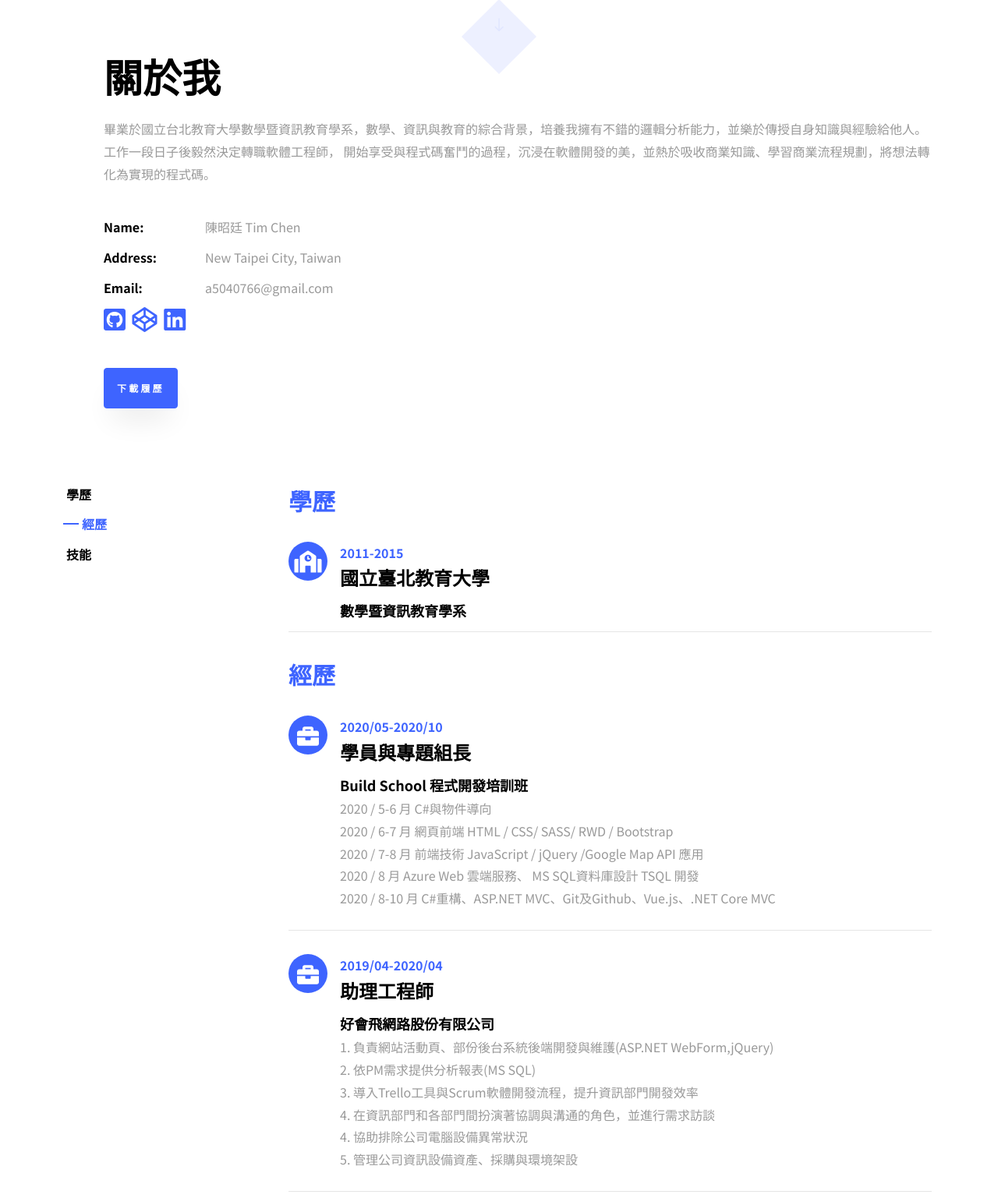
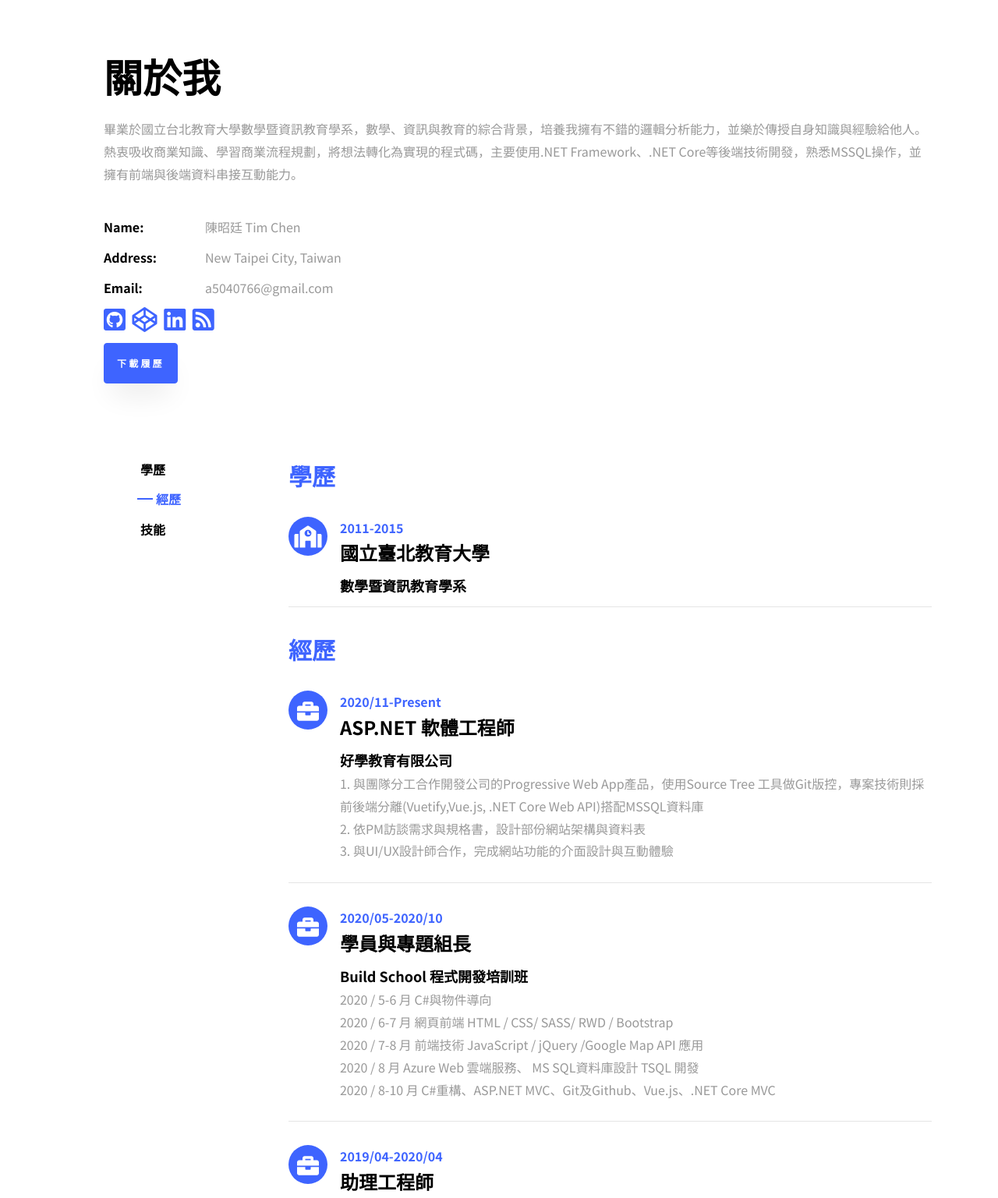
Before and after one commit to TimChen0409/Resume, a plain HTML site: page index.html in a window 1280 px wide. Shown: the part 538-2075 px from the top of the page at 78% size. Drawn offline with nearby package versions, Linux system fonts and the light colour scheme.

Commit message:
update 20210204
update 20210204

```diff
--- a/index.html
+++ b/index.html
@@ -57,44 +57,44 @@
 			</div>
 		</div>
 		</div>
-		<div class="mouse">
+		<!-- <div class="mouse">
 			<a href="#" class="mouse-icon">
 				<div class="mouse-wheel"><span class="ion-ios-arrow-round-down"></span></div>
 			</a>
-		</div>
+		</div> -->
 	</section>
 
 	<section class="ftco-about img ftco-section ftco-no-pt ftco-no-pb" id="about-section">
 		<div class="container">
 			<div class="row d-flex no-gutters">
 				<div class="col-md-12 col-lg-12 pl-md-5 py-5">
-					<div class="row justify-content-start pb-3">
+					<div class="row justify-content-start">
 						<div class="col-md-12 heading-section ftco-animate">
 							<h1 class="big">關於我</h1>
 							<h2 class="mb-3">關於我</h2>
-							<p>畢業於國立台北教育大學數學暨資訊教育學系，數學、資訊與教育的綜合背景，培養我擁有不錯的邏輯分析能力，並樂於傳授自身知識與經驗給他人。工作一段日子後毅然決定轉職軟體工程師， 開始享受與程式碼奮鬥的過程，沉浸在軟體開發的美，並熱於吸收商業知識、學習商業流程規劃，將想法轉化為實現的程式碼。</p>
+							<p>畢業於國立台北教育大學數學暨資訊教育學系，數學、資訊與教育的綜合背景，培養我擁有不錯的邏輯分析能力，並樂於傳授自身知識與經驗給他人。熱衷吸收商業知識、學習商業流程規劃，將想法轉化為實現的程式碼，主要使用.NET
+								Framework、.NET Core等後端技術開發，熟悉MSSQL操作，並擁有前端與後端資料串接互動能力。</p>
 							<ul class="about-info mt-4 px-md-0 px-2">
 								<li class="d-flex"><span>Name:</span>陳昭廷 Tim Chen</li>
 								<li class="d-flex"><span>Address:</span> <span>New Taipei City, Taiwan</span></li>
 								<li class="d-flex"><span>Email:</span> <span>a5040766@gmail.com</span></li>
 								<li>
-									<a href="https://github.com/TimChen0409" target="_blank"><i class="fab fa-github-square fa-2x"
-											style="color:#3e64ff"></i></a>
-									<a href="https://codepen.io/timchen0409" target="_blank"><i class="fab fa-codepen fa-2x"
-											style="color:#3e64ff"></i></a>
+									<a href="https://github.com/TimChen0409" target="_blank"><i
+											class="fab fa-github-square fa-2x" style="color:#3e64ff"></i></a>
+									<a href="https://codepen.io/timchen0409" target="_blank"><i
+											class="fab fa-codepen fa-2x" style="color:#3e64ff"></i></a>
 									<a href="https://www.linkedin.com/in/tim-chen-39a16415a/" target="_blank"><i
 											class="fab fa-linkedin fa-2x" style="color: #3e64ff"></i></a>
+									<a href="https://timchen0409.github.io/" target="_blank"><i
+											class="fas fa-rss-square fa-2x" style="color: #3e64ff"></i></a>
 								</li>
 							</ul>
 						</div>
 					</div>
-					<div class="counter-wrap ftco-animate d-flex mt-md-3">
+					<div class="counter-wrap ftco-animate d-flex">
 						<div class="text">
-							<!-- <p class="mb-4">
-								<span class="number" data-number="120">0</span>
-								<span>Project complete</span>
-							</p> -->
-							<p><a href="https://www.cakeresume.com/s--aLRbGeYuLQN1mJ_WCBLMOg--/timchen0409" target="_blank" class="btn btn-primary py-3 px-3">下載履歷</a></p>
+							<p><a href="https://www.cakeresume.com/s--aLRbGeYuLQN1mJ_WCBLMOg--/timchen0409"
+									target="_blank" class="btn btn-primary py-3 px-3">下載履歷</a></p>
 						</div>
 					</div>
 				</div>
@@ -105,7 +105,8 @@
 	<section class="ftco-section ftco-no-pb goto-here" id="resume-section">
 		<div class="container">
 			<div class="row">
-				<div class="col-md-3">
+				<div class="col-md-1"></div>
+				<div class="col-md-2">
 					<nav id="navi">
 						<ul>
 							<li><a href="#page-1">學歷</a></li>
@@ -134,6 +135,22 @@
 
 					<div id="page-2" class="page two">
 						<h2 class="heading">經歷</h2>
+
+						<div class="resume-wrap d-flex ftco-animate">
+							<div class="icon d-flex align-items-center justify-content-center">
+								<span><i class="fas fa-briefcase"></i></span>
+							</div>
+							<div class="text pl-3">
+								<span class="date">2020/11-Present</span>
+								<h2>ASP.NET 軟體工程師</h2>
+								<span class="position">好學教育有限公司</span>
+								<p>1. 與團隊分工合作開發公司的Progressive Web App產品，使用Source Tree
+									工具做Git版控，專案技術則採前後端分離(Vuetify,Vue.js, .NET Core Web API)搭配MSSQL資料庫<br />
+									2. 依PM訪談需求與規格書，設計部份網站架構與資料表<br />
+									3. 與UI/UX設計師合作，完成網站功能的介面設計與互動體驗<br />
+								</p>
+							</div>
+						</div>
 
 						<div class="resume-wrap d-flex ftco-animate">
 							<div class="icon d-flex align-items-center justify-content-center">
@@ -192,7 +209,7 @@
 								<h4>前端</h4>
 								<ul>
 									<li>HTML</li>
-									<li>CSS / SCSS / Bootstrap / Amaze UI</li>
+									<li>CSS / SCSS / Bootstrap / Amaze UI / Vuetify</li>
 									<li>JavaScript / ES6 / jQuery / Vue.js</li>
 								</ul>
 							</div>
@@ -310,7 +327,8 @@
 					</div>
 					<div class="single-portfolio col-sm-4 all js">
 						<div class="thumb">
-							<a href="https://timchen0409.github.io/BSHomework/Sliding-Puzzle-Game/index.html" target="_blank">
+							<a href="https://timchen0409.github.io/BSHomework/Sliding-Puzzle-Game/index.html"
+								target="_blank">
 								<img class="w-100" src="images/js4.png" alt="">
 							</a>
 						</div>
@@ -335,7 +353,8 @@
 					</div>
 					<div class="single-portfolio col-sm-4 all css">
 						<div class="thumb">
-							<a href="https://timchen0409.github.io/BSHomework/BuildSchool-remake/index.html" target="_blank">
+							<a href="https://timchen0409.github.io/BSHomework/BuildSchool-remake/index.html"
+								target="_blank">
 								<img class="w-100" src="images/css4.png" alt="">
 							</a>
 						</div>
@@ -379,7 +398,8 @@
 	<div id="ftco-loader" class="show fullscreen"><svg class="circular" width="48px" height="48px">
 			<circle class="path-bg" cx="24" cy="24" r="22" fill="none" stroke-width="4" stroke="#eeeeee" />
 			<circle class="path" cx="24" cy="24" r="22" fill="none" stroke-width="4" stroke-miterlimit="10"
-				stroke="#F96D00" /></svg></div>
+				stroke="#F96D00" />
+		</svg></div>
 
 
 	<script src="js/jquery.min.js"></script>
```
Also changed, not shown: css/style.css.
